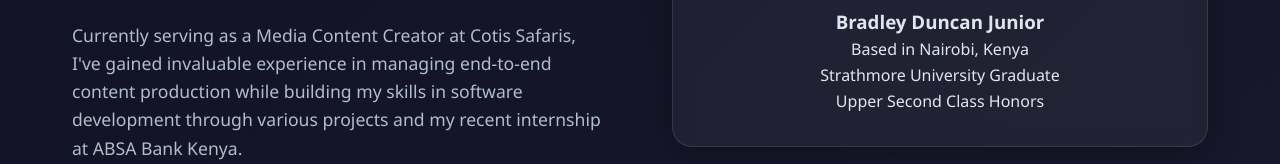
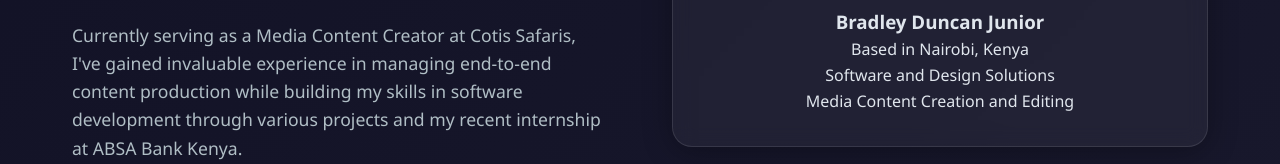
Before and after one commit to KolwaBrad/Personal-Professional-Website, a plain HTML site: page index.html in a window 1280 px wide. Shown: the part 1285-1449 px from the top of the page. Drawn offline with Linux system fonts and the light colour scheme.

Commit message:
styling adjustments

```diff
--- a/index.html
+++ b/index.html
@@ -682,8 +682,8 @@
                     </div>
                     <h3>Bradley Duncan Junior</h3>
                     <p>Based in Nairobi, Kenya</p>
-                    <p>Strathmore University Graduate</p>
-                    <p>Upper Second Class Honors</p>
+                    <p>Software and Design Solutions</p>
+                    <p>Media Content Creation and Editing</p>
                 </div>
             </div>
         </div>
```
